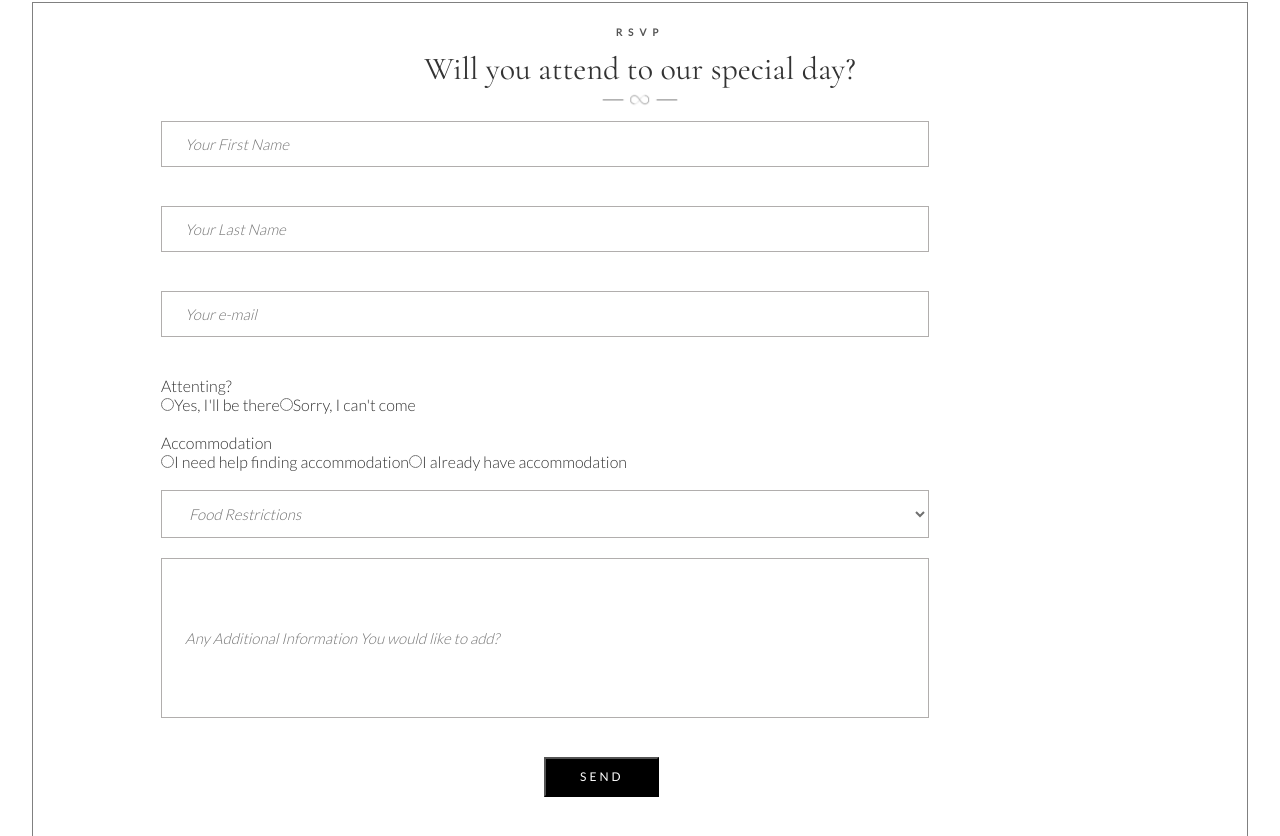
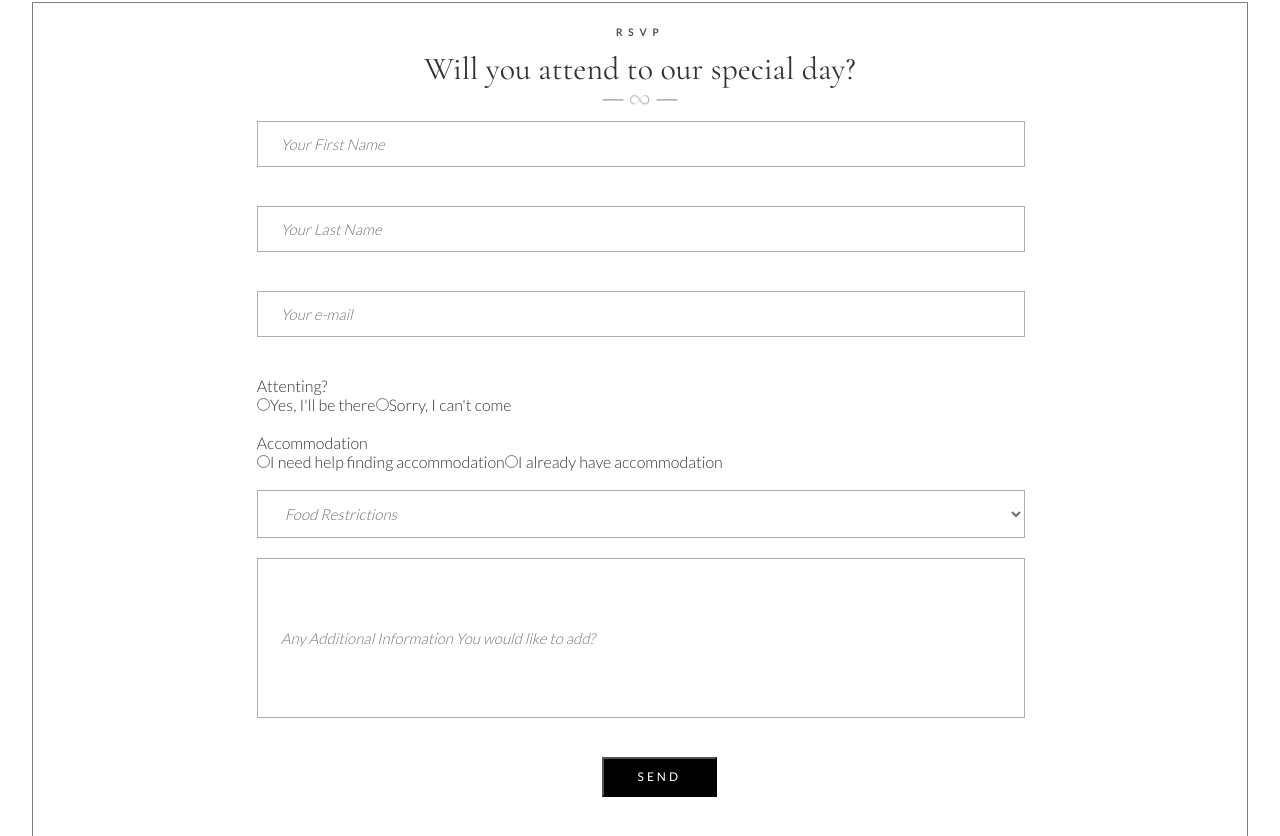
Before and after one commit to Petrasoderstrom1612/project-final, a React (Create React App) app in the folder frontend/: page /RSVP in a window 1280 px wide. Shown: the part 520-1356 px from the top of the page. Built offline with nearby package versions, Linux system fonts and the light colour scheme; a web font is replaced by a local one.

Commit message:
adjusted form margin

```diff
--- a/frontend/src/components/RSVP.js
+++ b/frontend/src/components/RSVP.js
@@ -15,7 +15,7 @@ return(
             <h3>RSVP</h3>
         <h2>Will you attend to our special day?</h2>
         <div className="img-div"><img src={infinity} className="infinity"/></div>
-       <form>
+       <form className="RSVP-form">
         <label>
           <input className="RSVP-input" type="text" placeholder="Your First Name"/>
           </label><br/><br/>
--- a/frontend/src/index.css
+++ b/frontend/src/index.css
@@ -61,6 +61,10 @@ margin-bottom: 10px;
 
 }
 
+.RSVP-form{
+  margin-left: 10%;
+}
+
 .RSVP-input.message{
   height: 20vh;
 
@@ -79,7 +83,7 @@ font-weight: 400;
 }
 
 .button-div{
-  margin:  0  40% 4%;
+  margin:  0    40% 4%;
 }
 
 .submit-button:hover{
```
